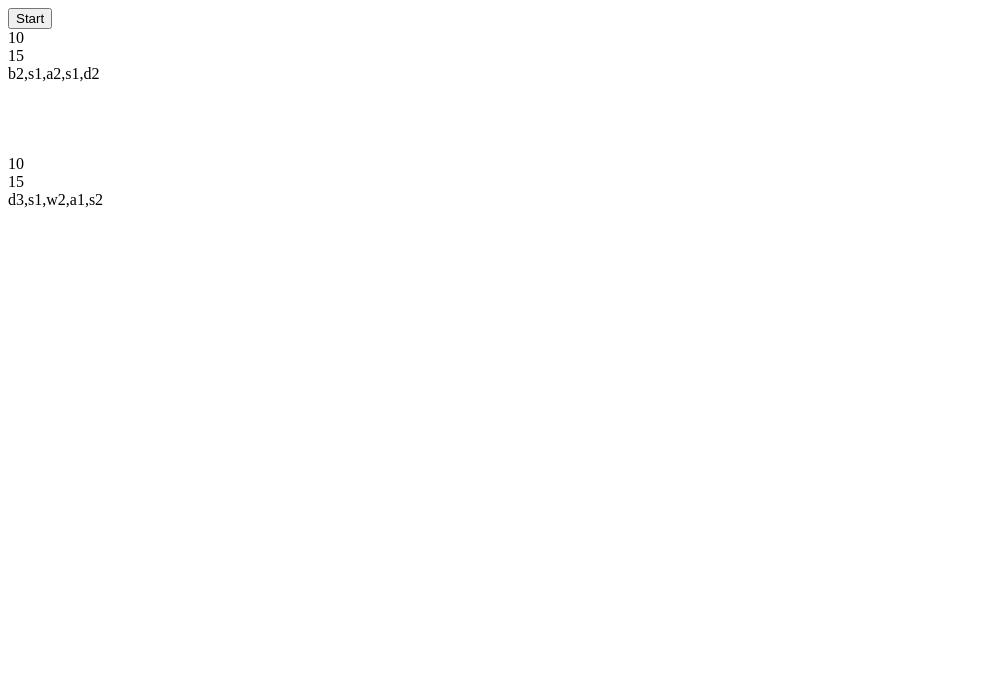
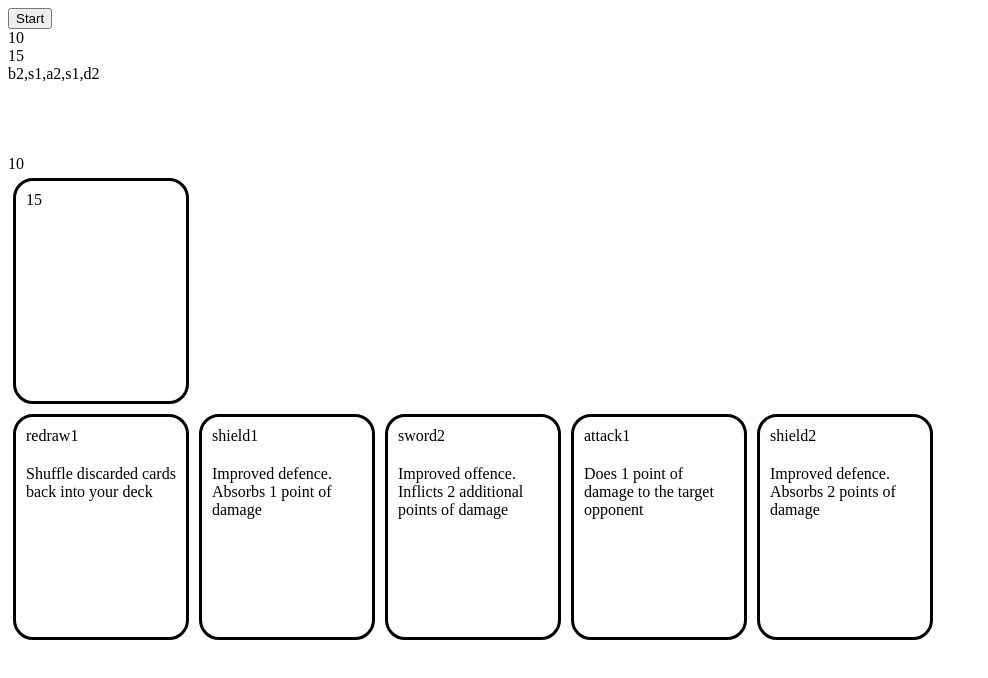
Before and after one commit to jeffdaze/GameOff2017, a plain HTML site: page card_test.html in a window 1280 px wide. Both pictures are taken after a click on the button "Start". Shown: the whole page, without its empty margins (0-988 px from the left). Drawn offline with Linux system fonts and the light colour scheme.

Commit message:
Added simple card handling for testing...

```diff
--- a/card_test.html
+++ b/card_test.html
@@ -3,6 +3,24 @@
 <head>
     <meta charset="UTF-8">
     <title>Card system test</title>
+    <style>
+        .card{
+            margin:5px;
+            padding:10px;
+            width:150px;
+            height:200px;
+            border:3px solid #000;
+            border-radius: 20px;
+            float:left;
+        }
+        .text{
+            margin-top: 20px;
+        }
+
+        #playerDeckCount{
+            float:none;
+        }
+    </style>
 </head>
 <body>
 <button id="start">Start</button>
@@ -14,7 +32,7 @@
 <br />
 <br />
 <div id="playerLife"></div>
-<div id="playerDeckCount"></div>
+<div id="playerDeckCount" class="card"></div>
 <div id="playerHand"></div>
 
 
@@ -237,7 +255,21 @@ document.getElementById("start").addEventListener('click', function() {
     runGame();
 }, false);
 
+document.getElementById("playerDeckCount").addEventListener('click', function() {
+    //check if there are any more cards that can be drawn...
+    if(checkDeck())
+    {
+        //draw another card...
+        drawCard();
 
+        //update the display...
+        updateDeckCount();
+
+        //show the user hand...
+        renderHand();
+    }
+
+}, false);
 
 function runGame()
 {
@@ -262,16 +294,18 @@ function runGame()
 
     for(var z = 0; z<player.currentHandLimit; z++)
     {
-        player.currentHand.push(player.currentDeck.pop());
+        drawCard();
     }
 
     //list remaining cards...
     document.getElementById("enemyDeckCount").innerHTML = enemy.currentDeck.length;
-    document.getElementById("playerDeckCount").innerHTML = player.currentDeck.length;
+    updateDeckCount();
 
     //list cards in hand...
     document.getElementById("enemyHand").innerHTML = `${enemy.currentHand}`;
-    document.getElementById("playerHand").innerHTML = `${player.currentHand}`;
+
+    renderHand();
+
 
 }
 
@@ -280,6 +314,80 @@ function runGame()
 //get a card definition...
 let cardValue = (cardId) => cards[cardId];
 
+//player uses a card from their hand...
+let playCard = (cardIndex) => {
+    console.log(cardIndex);
+
+    //get the card
+    let activeCard = player.currentHand[cardIndex];
+
+    console.log(activeCard);
+
+    //get the card details, and act on it...
+    //MORE CODE HERE>>>
+
+};
+
+let renderHand = () => {
+
+    //clear the hand for re-rendering...
+    document.getElementById("playerHand").innerHTML = "";
+
+    //use let here instead of var for locally scoped var and no need of a closure
+    //to use i inside the event listener...
+    for(let i=0; i<player.currentHand.length; i++)
+    {
+
+        let cardTitle = document.createElement("div");
+        cardTitle.innerText = `${cardValue(player.currentHand[i]).name}`;
+
+        let cardText = document.createElement("div");
+        cardText.className = "text";
+        cardText.innerText = `${cardValue(player.currentHand[i]).text}`;
+
+        //create a card div...
+        let div = document.createElement("div");
+        div.className = "card";
+        div.appendChild(cardTitle);
+        div.appendChild(cardText);
+
+        //pass in the index of the current card...
+        div.addEventListener('click', function () {
+            playCard(i);
+        }, false);
+
+        document.getElementById("playerHand").appendChild(div);
+
+    }
+};
+
+
+let handleDeck = () => {
+    //check if there are any more cards that can be drawn...
+    checkDeck();
+
+    //draw another card...
+    drawCard();
+
+    //update the display...
+    updateDeckCount();
+
+    //show the user hand...
+    renderHand();
+};
+
+
+let checkDeck = () => {
+    if(player.currentDeck.length === 0)
+    {
+        return false;
+    }
+    return true;
+};
+
+let drawCard = () => player.currentHand.push(player.currentDeck.pop());
+
+let updateDeckCount = () => document.getElementById("playerDeckCount").innerHTML = player.currentDeck.length;
 
 //utility functions...
 //return a random array value...
```
